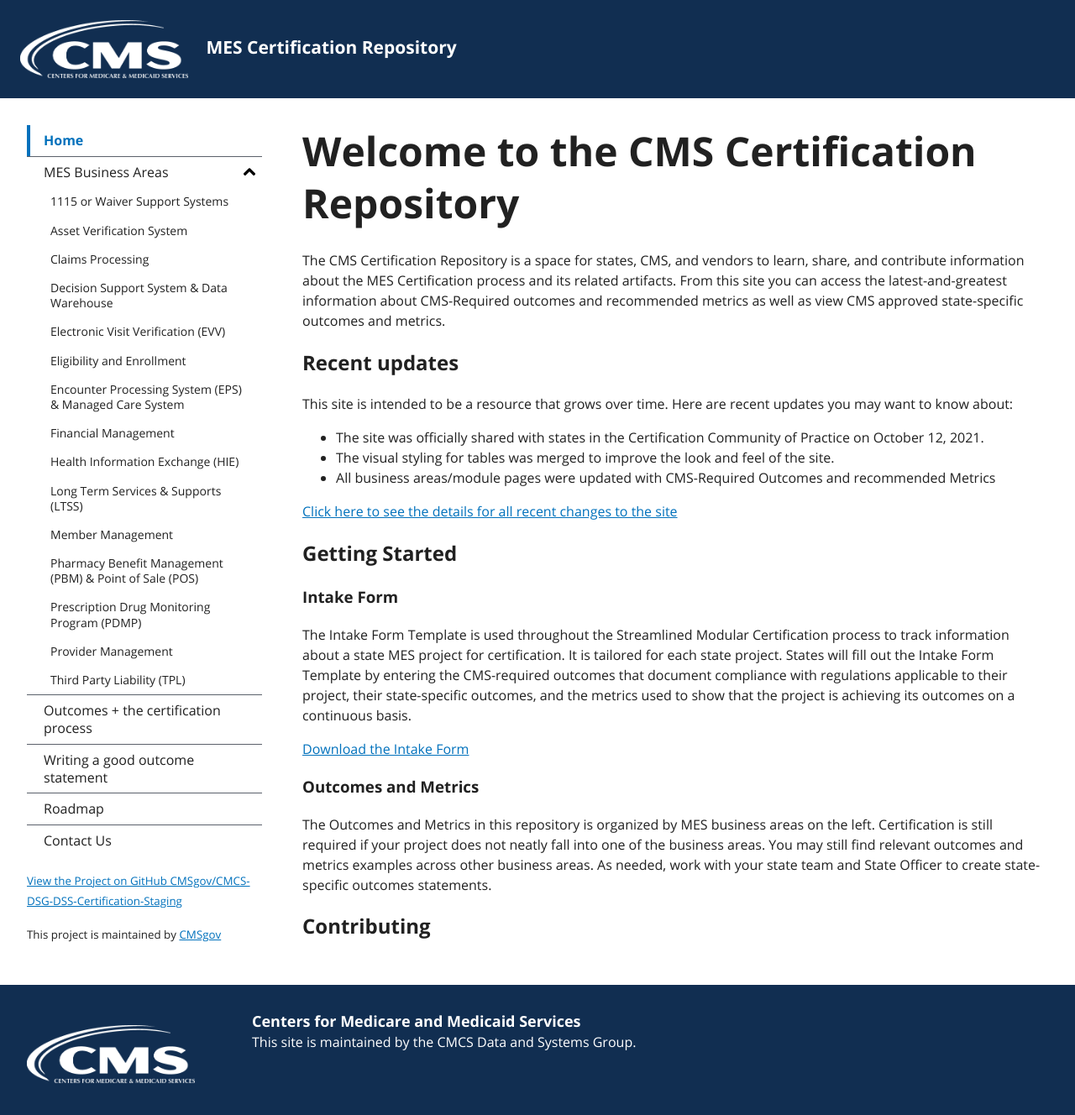
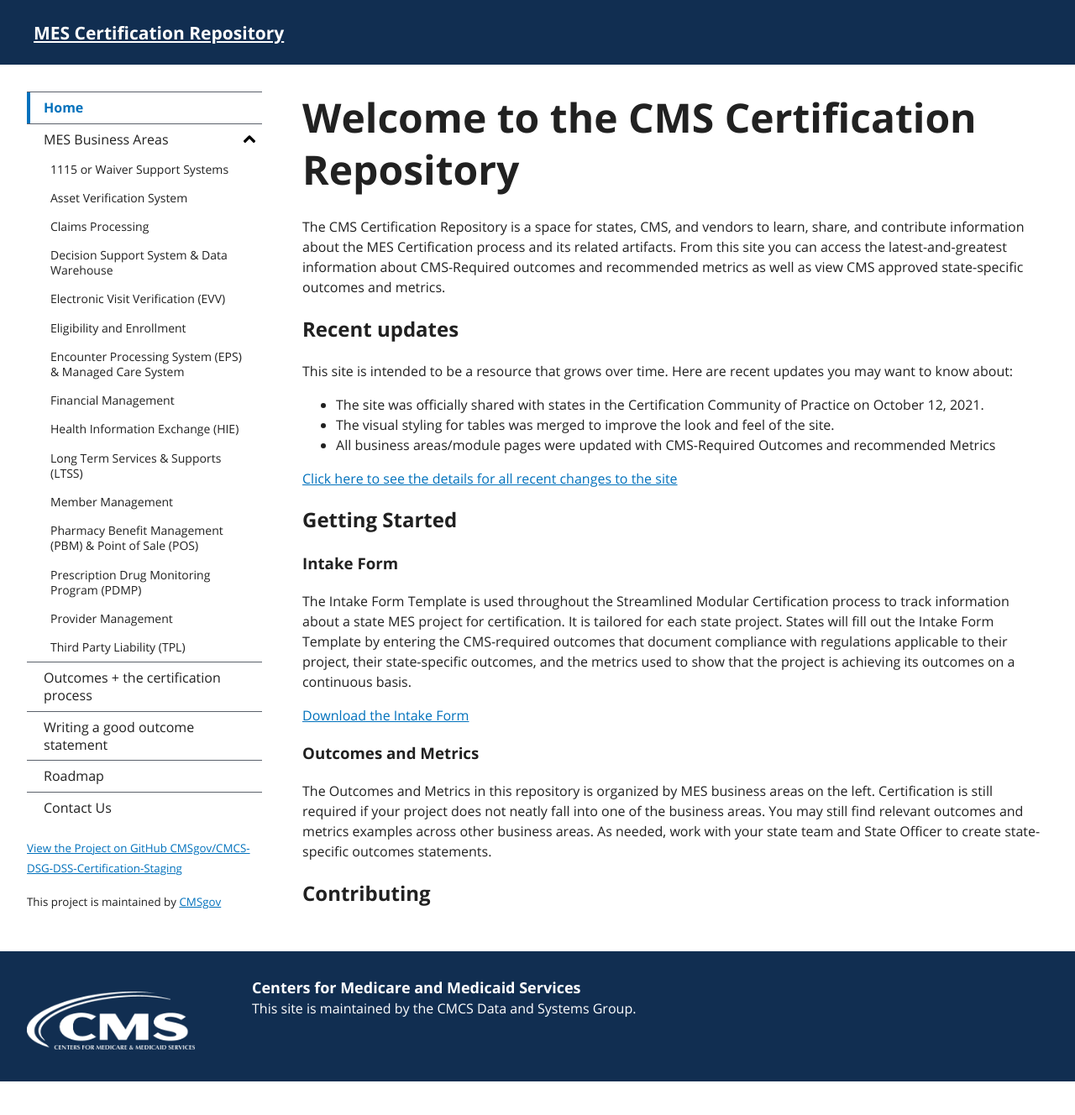
Before and after one commit to CMSgov/CMCS-DSG-DSS-Certification-Staging, a Jekyll site: the page built from readme.md, in a window 1280 px wide. Shown: the whole page at 84% size. Built offline with Jekyll 4.4.1, drawn with Linux system fonts in a browser that asks for light colours; our own code applies the rules of GitHub Pages for plain Markdown files; after the commit the page ends 1288 px from its top, so only the background shows below that.

Commit message:
Update header.html

```diff
--- a/_includes/header.html
+++ b/_includes/header.html
@@ -8,12 +8,11 @@
   "
 >
   <h1 class="ds-h3 ds-u-margin-bottom--0">
-    <img
-      src="{{'/assets/images/cms-logo-white.png' | prepend: site.github.repository_name | prepend: '/'}}"
+    <a href="https://cmsgov.github.io/CMCS-DSG-DSS-Certification-Staging/"
+      img src="{{'/assets/images/cms-logo-white.png' | prepend: site.github.repository_name | prepend: '/'}}"
       width="200px"
       class="ds-u-valign--middle"
       alt=""
-      a href="https://cmsgov.github.io/CMCS-DSG-DSS-Certification-Staging/"
     />
 
     <span class="ds-u-margin-left--2">MES Certification Repository</span>
```
